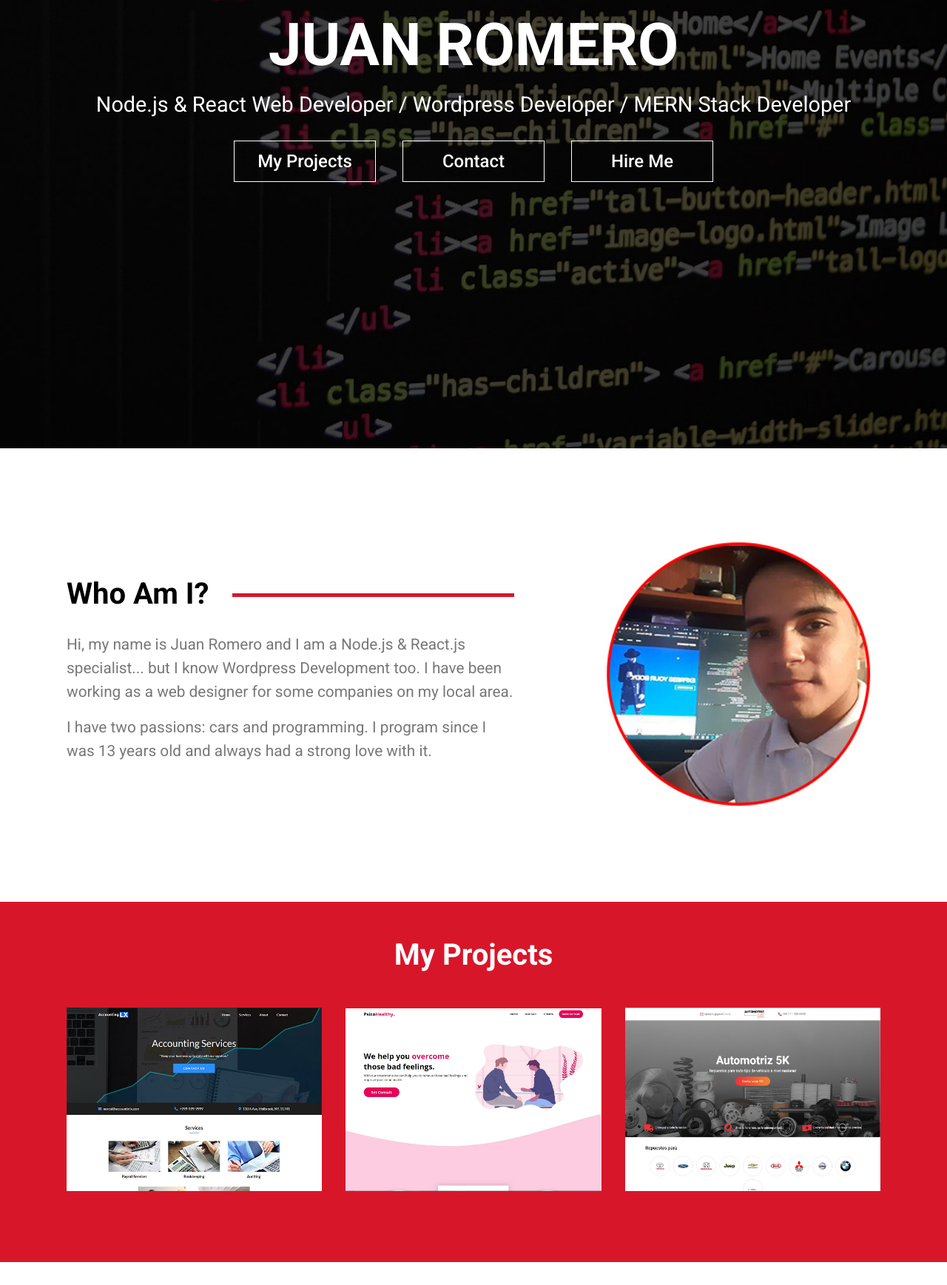
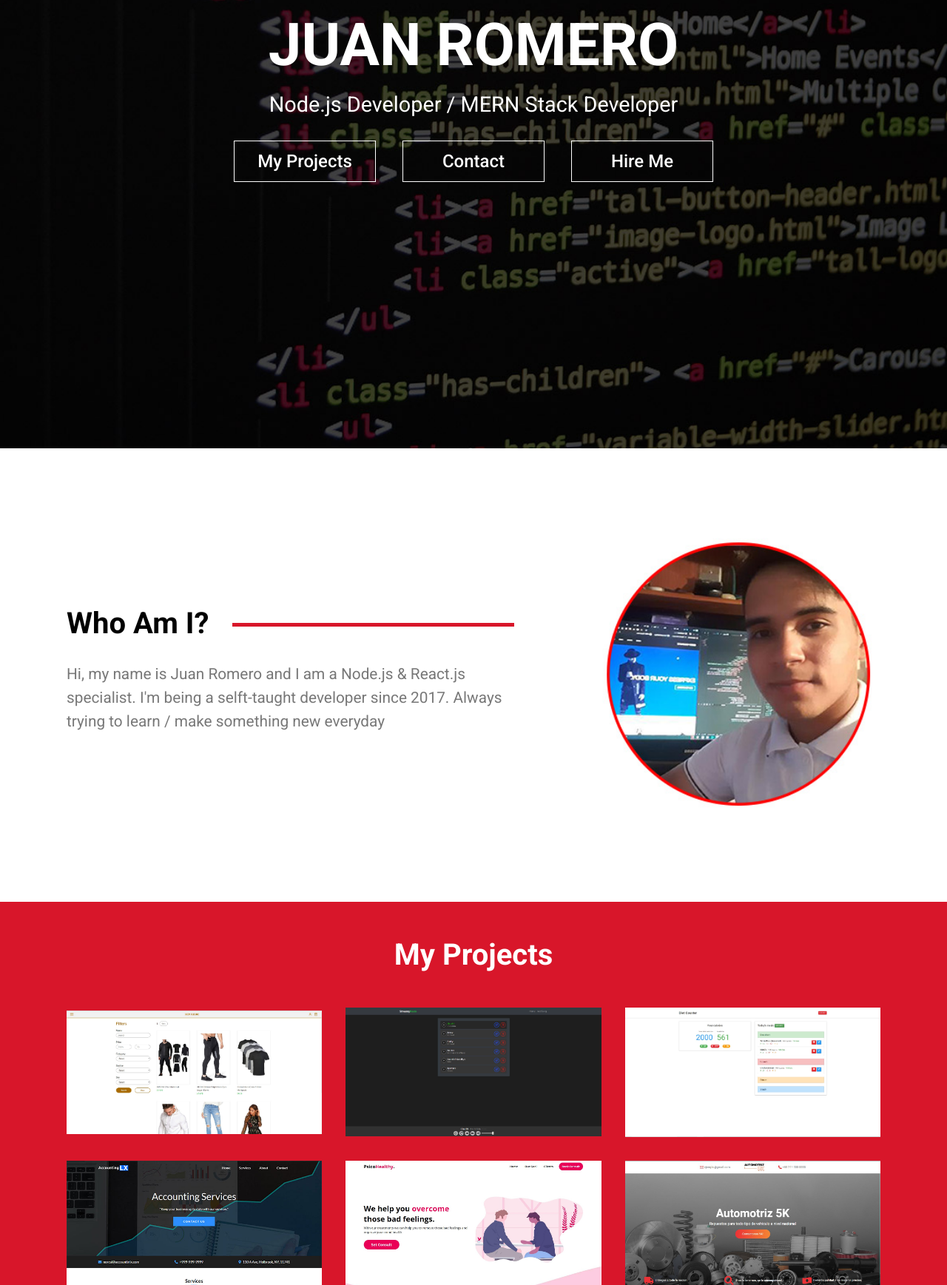
Before and after one commit to NovaJuan/portfolio, a plain HTML site: page index.html in a window 1280 px wide. Shown: the part 274-2011 px from the top of the page at 74% size. Drawn offline with Linux system fonts and the light colour scheme.

Commit message:
adding new projects

```diff
--- a/index.html
+++ b/index.html
@@ -36,8 +36,7 @@
 				<div class="header-text">
 					<h1>Juan Romero</h1>
 					<p class="hide-sm">
-						Node.js & React Web Developer / Wordpress Developer / MERN Stack
-						Developer
+						Node.js Developer / MERN Stack Developer
 					</p>
 					<p class="show-sm">WEB DEVELOPER</p>
 					<a href="#projects" class="header-btn">My Projects</a>
@@ -58,12 +57,8 @@
 						<h2>Who Am I?</h2>
 						<p class="first">
 							Hi, my name is Juan Romero and I am a Node.js & React.js
-							specialist... but I know Wordpress Development too. I have been
-							working as a web designer for some companies on my local area.
-						</p>
-						<p>
-							I have two passions: cars and programming. I program since I was
-							13 years old and always had a strong love with it.
+							specialist. I'm being a selft-taught developer since 2017. Always
+							trying to learn / make something new everyday
 						</p>
 					</div>
 					<div class="spacer"></div>
@@ -78,6 +73,27 @@
 			<div class="container">
 				<h2>My Projects</h2>
 				<div class="projects-grid">
+					<div class="project">
+						<img src="./images/page4.jpg" class="project-img" alt="" />
+						<div class="project-content">
+							<a href="https://body-culture.herokuapp.com/">View Demo</a>
+							<a href="https://github.com/NovaJuan/body-culture">View Code</a>
+						</div>
+					</div>
+					<div class="project">
+						<img src="./images/page5.jpg" class="project-img" alt="" />
+						<div class="project-content">
+							<a href="https://streamy-node.herokuapp.com/">View Demo</a>
+							<a href="https://github.com/NovaJuan/streamy-node">View Code</a>
+						</div>
+					</div>
+					<div class="project">
+						<img src="./images/page6.jpg" class="project-img" alt="" />
+						<div class="project-content">
+							<a href="https://dietcounter.herokuapp.com/">View Demo</a>
+							<a href="https://github.com/NovaJuan/DietCounter">View Code</a>
+						</div>
+					</div>
 					<div class="project">
 						<img src="./images/page1.jpg" class="project-img" alt="" />
 						<div class="project-content">
@@ -145,7 +161,7 @@
 			const navbarBtn = document.querySelector('.toggle-navbar');
 			const navbar = document.querySelector('.navbar-ul');
 
-			navbarBtn.addEventListener('click', function(e) {
+			navbarBtn.addEventListener('click', function (e) {
 				navbar.classList.toggle('show-navbar');
 			});
 		</script>
```
Also changed, not shown: images/page4.jpg (added), images/page5.jpg (added), images/page6.jpg (added).
